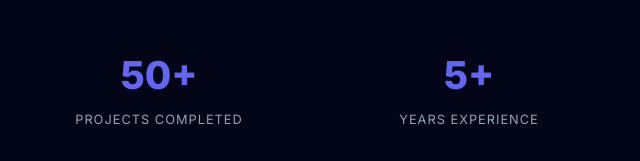
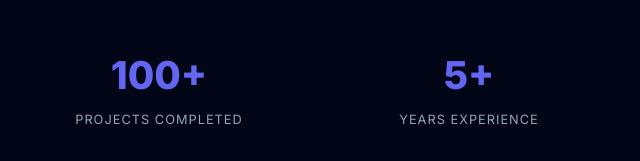
Before and after one commit to Jaison-Abraham/FilmMakingPortfolio, a plain HTML site: page index.html in a window 1280 px wide. Shown: the part 1579-1740 px from the top of the page, 0-640 px from the left. Drawn offline with Linux system fonts and the light colour scheme.

Commit message:
Update index.html

```diff
--- a/index.html
+++ b/index.html
@@ -84,7 +84,7 @@
             </p>
             <div class="stats-grid">
               <div class="stat-item">
-                <span class="stat-number">50</span>
+                <span class="stat-number">100</span>
                 <span class="stat-label">Projects Completed</span>
               </div>
               <div class="stat-item">
```
